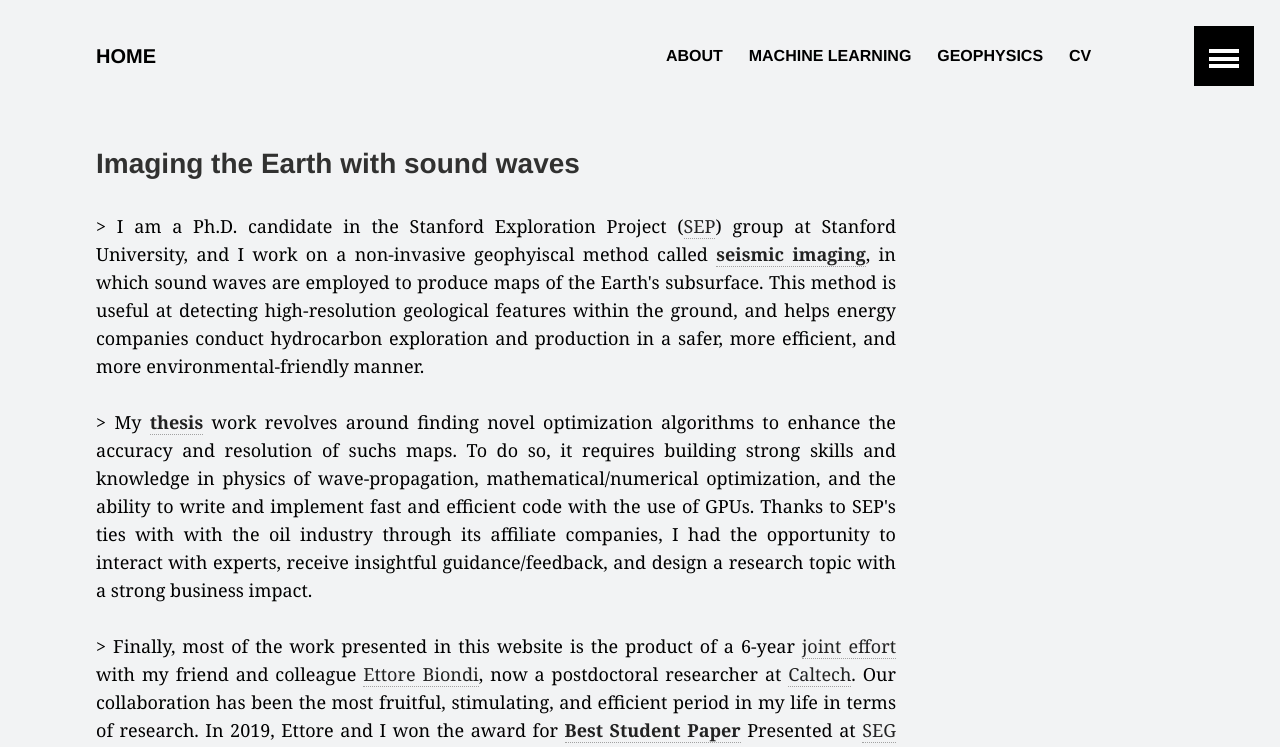
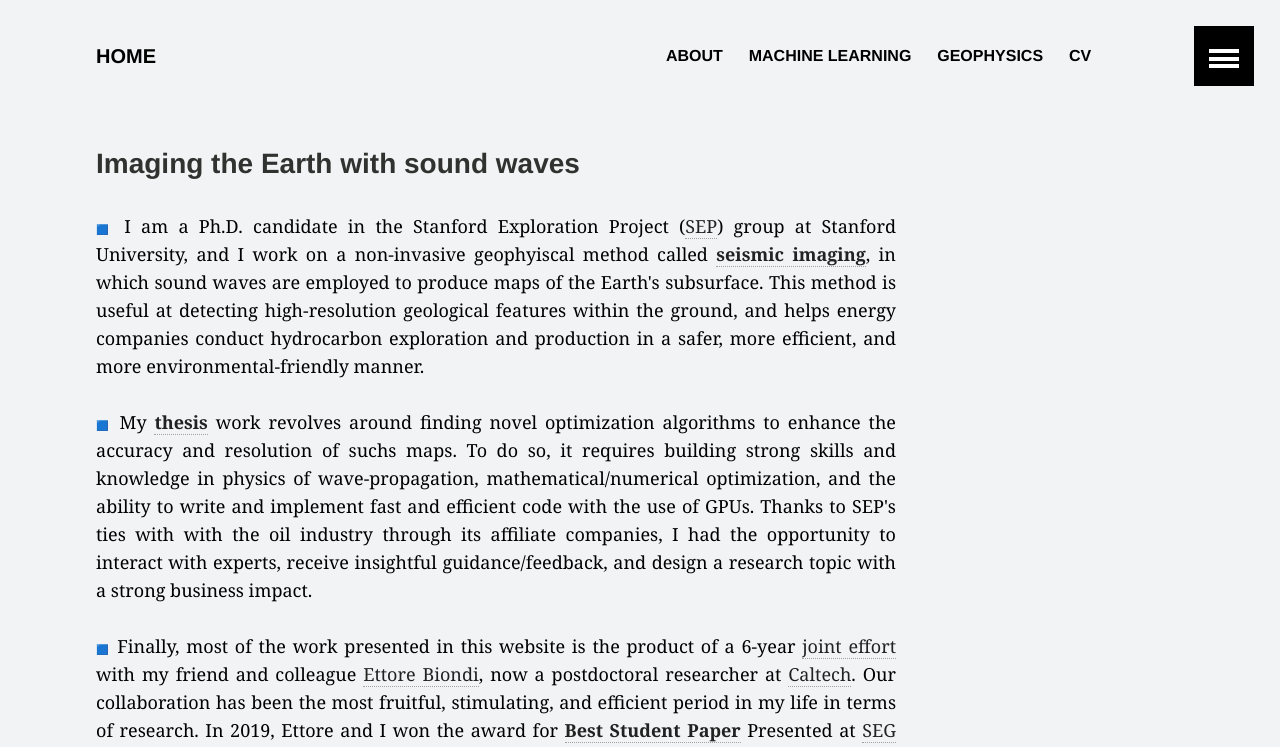
Before and after one commit to gbarnier/gbarnier.github.io, a Jekyll site: the page built from _pages/geophysics.md, in a window 1280 px wide. Shown: the top 747 px of the page. Built offline with Jekyll 4.4.1, drawn with Linux system fonts in a browser that asks for light colours.

Commit message:
Update geophysics.md

```diff
--- a/_pages/geophysics.md
+++ b/_pages/geophysics.md
@@ -104,11 +104,11 @@
 <h3>Imaging the Earth with sound waves</h3>
 <p class="paragraph">
 
-    > I am a Ph.D. candidate in the Stanford Exploration Project (<a href="/sep" target="_blank">SEP</a>) group at Stanford University, and I work on a non-invasive geophyiscal method called <a href="/seismic-imaging"><b>seismic imaging</b></a>, in which sound waves are employed to produce maps of the Earth's subsurface. This method is useful at detecting high-resolution geological features within the ground, and helps energy companies conduct hydrocarbon exploration and production in a safer, more efficient, and more environmental-friendly manner.<br/><br/>
+    <span style="font-size: 10px">🟦</span> I am a Ph.D. candidate in the Stanford Exploration Project (<a href="/sep" target="_blank">SEP</a>) group at Stanford University, and I work on a non-invasive geophyiscal method called <a href="/seismic-imaging"><b>seismic imaging</b></a>, in which sound waves are employed to produce maps of the Earth's subsurface. This method is useful at detecting high-resolution geological features within the ground, and helps energy companies conduct hydrocarbon exploration and production in a safer, more efficient, and more environmental-friendly manner.<br/><br/>
 
-    > My <a href="/fwime"><b>thesis</b></a> work revolves around finding novel optimization algorithms to enhance the accuracy and resolution of suchs maps. To do so, it requires building strong skills and knowledge in physics of wave-propagation, mathematical/numerical optimization, and the ability to write and implement fast and efficient code with the use of GPUs. Thanks to SEP's ties with with the oil industry through its affiliate companies, I had the opportunity to interact with experts, receive insightful guidance/feedback, and design a research topic with a strong business impact. <br/><br/>
+    <span style="font-size: 10px">🟦</span> My <a href="/fwime"><b>thesis</b></a> work revolves around finding novel optimization algorithms to enhance the accuracy and resolution of suchs maps. To do so, it requires building strong skills and knowledge in physics of wave-propagation, mathematical/numerical optimization, and the ability to write and implement fast and efficient code with the use of GPUs. Thanks to SEP's ties with with the oil industry through its affiliate companies, I had the opportunity to interact with experts, receive insightful guidance/feedback, and design a research topic with a strong business impact. <br/><br/>
 
-    > Finally, most of the work presented in this website is the product of a 6-year <a href="/eg">joint effort</a> with my friend and colleague <a href="https://www.linkedin.com/in/ettore-biondi/">Ettore Biondi</a>, now a postdoctoral researcher at <a href="http://seismolab.caltech.edu/biondi_e.html" target="_blank">Caltech</a>. Our collaboration has been the most fruitful, stimulating, and efficient period in my life in terms of research. In 2019, Ettore and I won the award for <a href="https://sep.sites.stanford.edu/guillaume-barnier-receives-award-best-student-paper-presented-seg-2019-annual-meeting"><b>Best Student Paper</b></a> Presented at <a href="https://seg.org/About-SEG/Governance/Honors-and-Awards">SEG</a> Annual Meeting for our work on <a href="/papers/seg19.pdf" style="font-weight: normal" target="_blank">seismic velocity model building</a>.
+    <span style="font-size: 10px">🟦</span> Finally, most of the work presented in this website is the product of a 6-year <a href="/eg">joint effort</a> with my friend and colleague <a href="https://www.linkedin.com/in/ettore-biondi/">Ettore Biondi</a>, now a postdoctoral researcher at <a href="http://seismolab.caltech.edu/biondi_e.html" target="_blank">Caltech</a>. Our collaboration has been the most fruitful, stimulating, and efficient period in my life in terms of research. In 2019, Ettore and I won the award for <a href="https://sep.sites.stanford.edu/guillaume-barnier-receives-award-best-student-paper-presented-seg-2019-annual-meeting"><b>Best Student Paper</b></a> Presented at <a href="https://seg.org/About-SEG/Governance/Honors-and-Awards">SEG</a> Annual Meeting for our work on <a href="/papers/seg19.pdf" style="font-weight: normal" target="_blank">seismic velocity model building</a>.
 </p>
 
 <h3 style="margin-top: 2.0em;color: blue">Click on the icons below!<br/>
```
